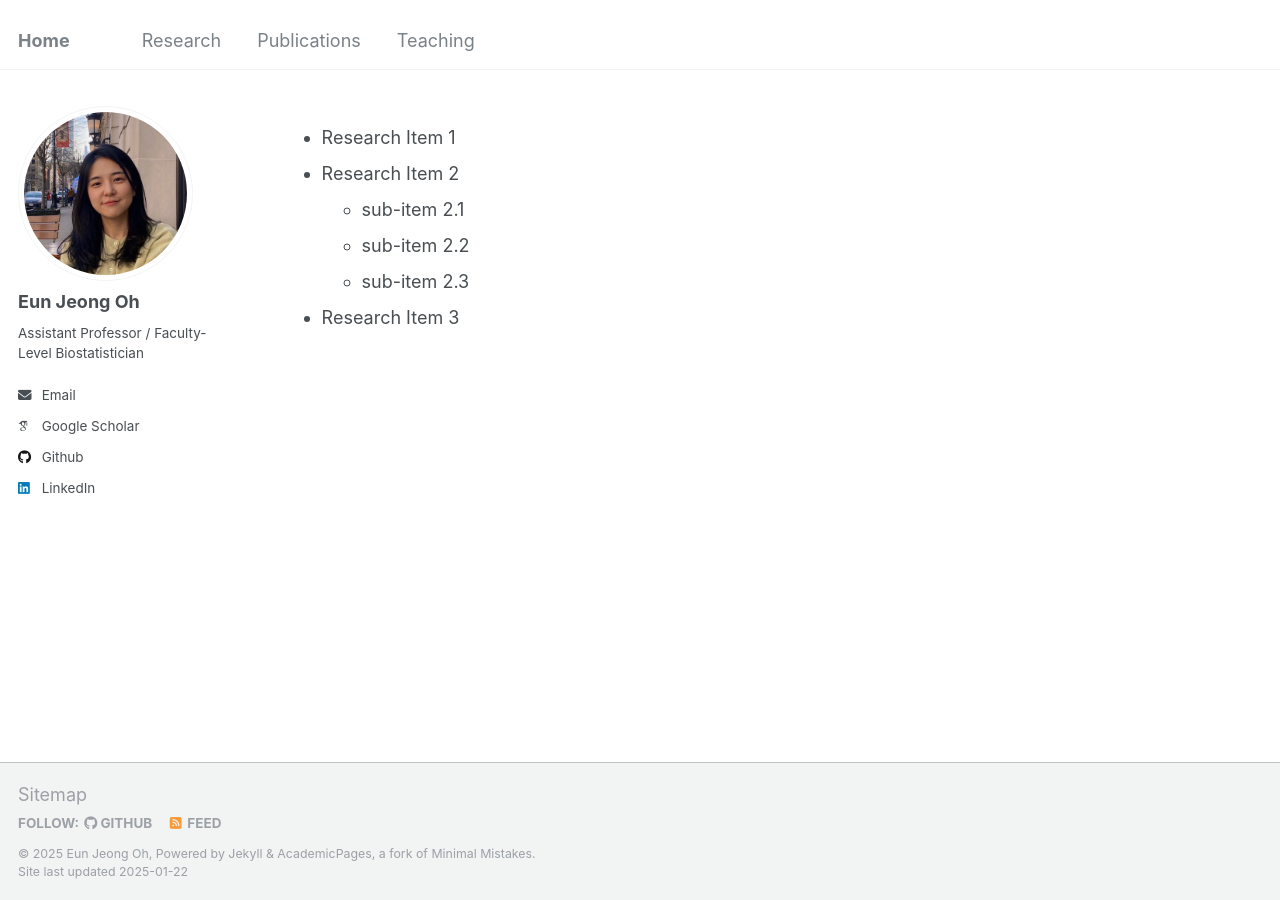
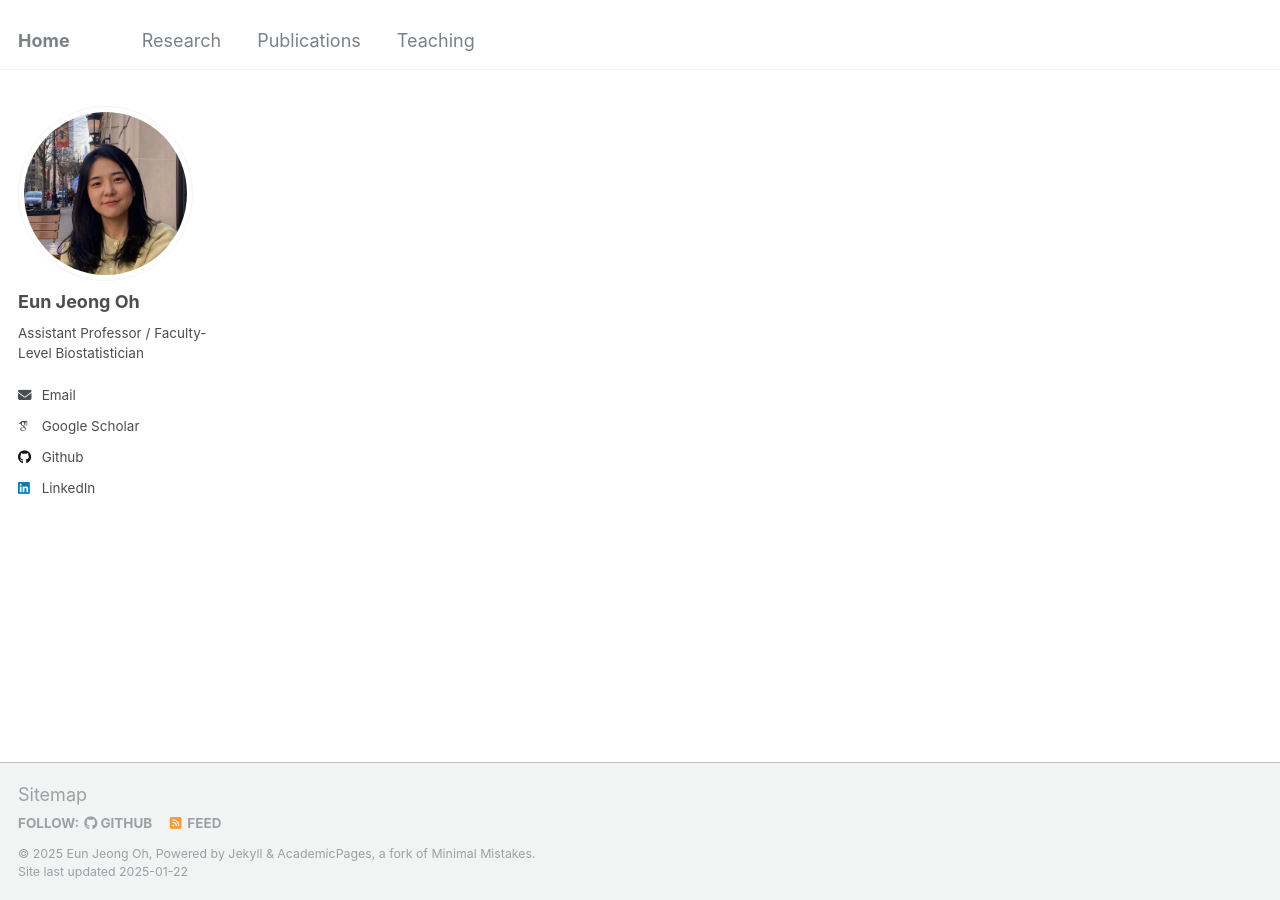
Before and after one commit to oheunj/oheunj.github.io, a Jekyll site: the page built from _pages/eo-research.md, in a window 1280 px wide. Built offline with Jekyll 4.4.1, drawn with Linux system fonts in a browser that asks for light colours; some web fonts are replaced.

Commit message:
Update eo-research.md

```diff
--- a/_pages/eo-research.md
+++ b/_pages/eo-research.md
@@ -8,11 +8,3 @@ redirect_from:
 ---
 
 {% include base_path %}
-
-
-* Research Item 1
-* Research Item 2
-  * sub-item 2.1
-  * sub-item 2.2
-  * sub-item 2.3
-* Research Item 3
```
